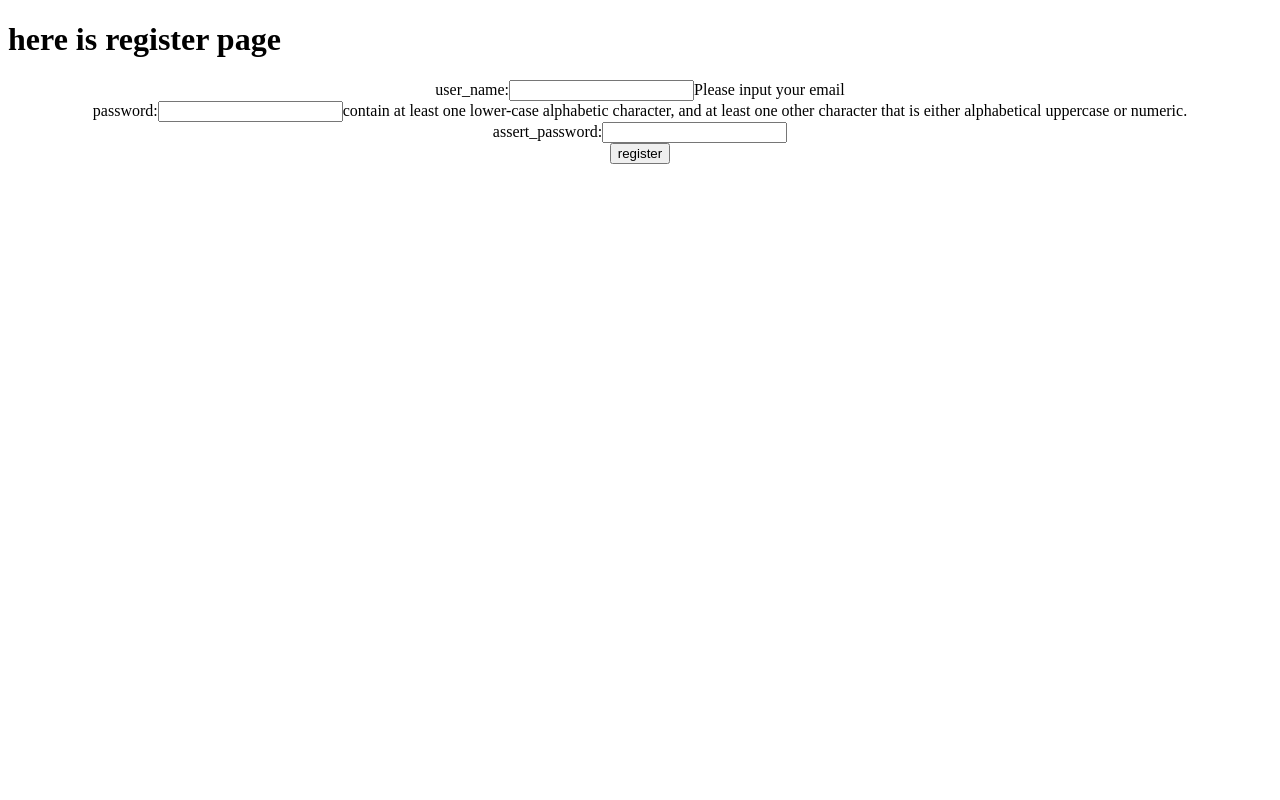
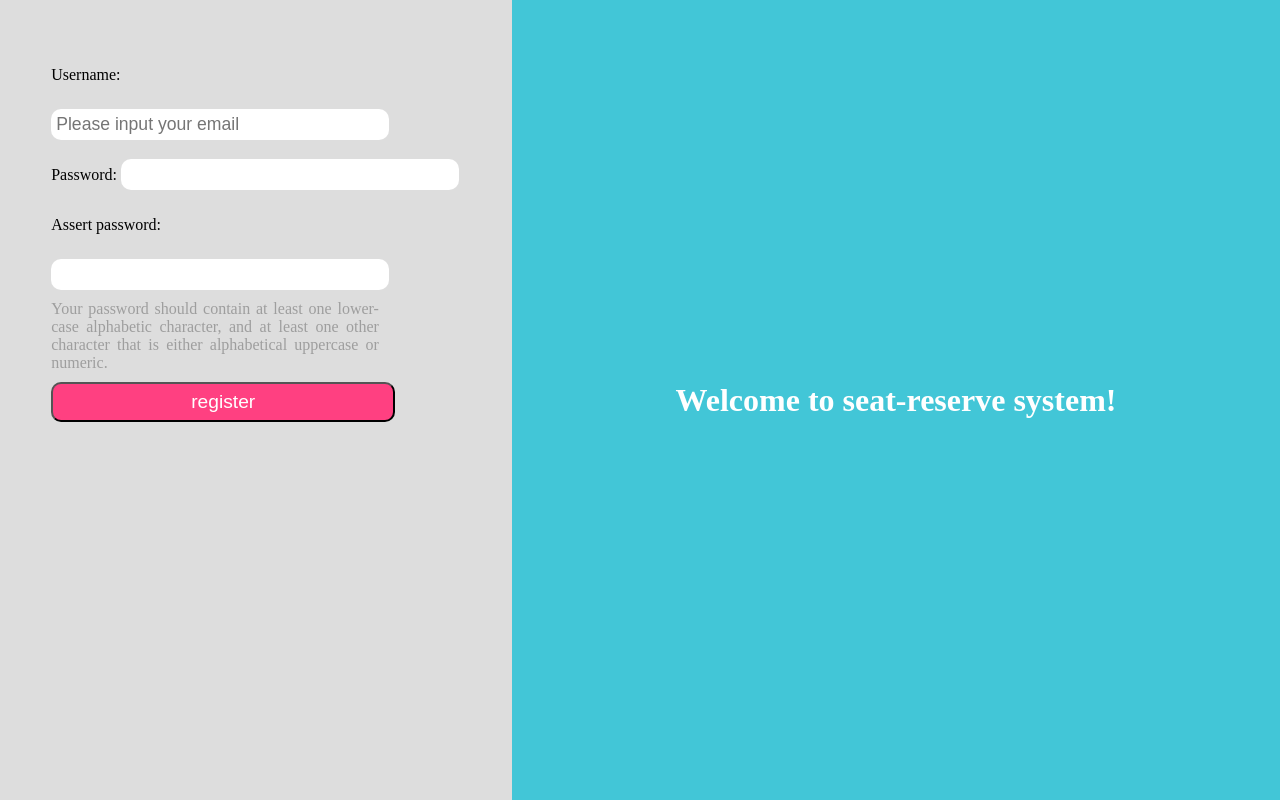
Before and after one commit to erxian78/erxian_airplane_git, a PHP site: page /register.html in a window 1280 px wide. Run offline with PHP 8.4, Linux system fonts and the light colour scheme.

Commit message:
UI improvement

```diff
--- /dev/null
+++ b/add-user.css
@@ -0,0 +1,99 @@
+* {
+    margin: 0;
+    padding: 0;
+}
+
+body {
+    background-color: rgba(189,189,189,0.5);
+}
+
+
+.welcome {
+    width: 60%;
+    background-color: rgba(0,188,212,0.7);
+    color: white;
+    float: right;
+    display: flex;
+    align-items: center;
+    justify-content: center;
+    position: fixed;
+    right: 0;
+    top: 0;
+    bottom: 0;
+}
+
+.login-form {
+    width: 40%;
+    padding-top: 50px;
+    display: flex;
+    justify-content: center;
+}
+
+.register-form {
+    width: 40%;
+    padding-top: 50px;
+}
+
+form {
+    width: 80%;
+    margin: 0 auto;
+}
+
+form a {
+    text-decoration: none;
+    outline: none;
+    display: inline-block;
+    margin-top: 20px;
+    margin-left: 10px;
+}
+
+form input[type=submit] {
+    -webkit-appearance: button;
+    width: 77%;
+    height: 40px;
+    background-color: #FF4081;
+    color: white;
+    border-radius: 10px;
+    font-size: 120%;
+    outline: none;
+    cursor: pointer;
+}
+
+.login-form form p {
+    padding: 30px;
+    height: 50px;
+    line-height: 50px;
+}
+
+.login-form form p input {
+    height: 30px;
+    width: 80%;
+    border: none;
+    border-radius: 10px;
+    padding: 5px;
+    font-size: 110%;
+    outline: none;
+}
+
+.register-form form p {
+    line-height: 50px;
+}
+
+.register-form span {
+    display: inline-block;
+    width: 80%;
+    text-align: justify;
+    margin-bottom: 10px;
+    color: #9e9e9e;
+}
+
+
+.register-form form p input {
+    /*height: 30px;*/
+    width: 80%;
+    border: none;
+    border-radius: 10px;
+    padding: 5px;
+    font-size: 110%;
+    outline: none;
+}
--- a/login-add.php
+++ b/login-add.php
@@ -9,7 +9,7 @@
 
 $user_name=$_REQUEST["user_name"];
 $password=md5($_REQUEST["password"]);
-$conn=new mysqli("127.0.0.1","root","","mysql");
+$conn=new mysqli("127.0.0.1","root","123456","airplane");
 if(!$conn)
 {
     die('connection_error'.mysql_error());
@@ -42,7 +42,6 @@ $result=$conn->query("select * from user_name_pwd where user_name='$user_name';"
  $lifeTime = 2 * 60;
  session_set_cookie_params($lifeTime);
  session_start();
- echo 'username'.$dbusername;
  $_SESSION["username"]=$dbusername;
  $_SESSION["code"]=mt_rand(0, 100000);//给session附一个随机值，防止用户直接通过调用界面访问welcome.php
 
--- a/register.html
+++ b/register.html
@@ -3,32 +3,44 @@
 <head>
     <meta charset="UTF-8">
     <title>register_page</title>
-    <style type="text/css">
-        form {
-            text-align: center;
-        }
-        </style>
-        </head>
+    <link rel="stylesheet" type="text/css" href="add-user.css" />
+    </head>
 <body>
-<h1>here is register page</h1>
-<form action="register.php" method="post" name="form_request" onsubmit="return check()">
-    user_name:<input type="email" name="user_name" id="user_name"><span>Please input your email</span><br>
-    password:<input type="password" name="password" id="password"><span>contain at least one lower-case alphabetic character, and at least one other character that is either alphabetical uppercase or numeric. </span><br>
-    assert_password:<input type="password" name="assert_password" id="assert_password"><br>
-    <input type="submit" value="register">
-</form>
+<div class="welcome">
+    <h1>Welcome to seat-reserve system!</h1>
+</div>
+<div class="register-form">
+    <form action="register.php" method="post" name="form_request" onsubmit="return check()">
+        <p>
+            Username:
+            <input type="email" name="user_name" id="user_name" placeholder="Please input your email">
+        </p>
+        <p>
+            Password:
+            <input type="password" name="password" id="password">
+        </p>
+        <p>
+            Assert password:
+            <input type="password" name="assert_password" id="assert_password">
+        </p>
+        <span>
+            Your password should contain at least one lower-case alphabetic character, and at least one other character that is either alphabetical uppercase or numeric.
+        </span><br>
+        <input type="submit" style="width: 84%;" value="register">
+    </form>
+</div>
 <script type="text/javascript">
     function check() {
-        var $user_name=document.getElementById("user_name").value;
-        var $password=document.getElementById("password").value;
-        var $assert_password=document.getElementById("assert_password").value;
-        var regex= /(^(?![0-9A-Z\W_!@#$%^&*`~()-+=]+$)((?![A-Za-z]+$)|(?![a-z0-9]+$)|(?![a-z\W_!@#$%^&*`~()-+=]+$))[a-zA-Z0-9\W_!@#$%^&*`~()-+=]{2,30}$)/;
+        var $user_name = document.getElementById("user_name").value;
+        var $password = document.getElementById("password").value;
+        var $assert_password = document.getElementById("assert_password").value;
+        var regex = /(^(?![0-9A-Z\W_!@#$%^&*`~()-+=]+$)((?![A-Za-z]+$)|(?![a-z0-9]+$)|(?![a-z\W_!@#$%^&*`~()-+=]+$))[a-zA-Z0-9\W_!@#$%^&*`~()-+=]{2,30}$)/;
         if($user_name.length==0||$password.length==0||$assert_password.length==0)
         {
             alert("input can not be null");
             return false;
         }
-        if($password!=$assert_password)
+        if($password != $assert_password)
         {
             alert("the password you entered two times are different!");
             return false;
@@ -39,10 +51,8 @@
             return false;
         }
         //password check
-
         return true;
     }
-
 </script>
 </body>
 </html>
--- a/register.php
+++ b/register.php
@@ -10,7 +10,7 @@ session_start();
 $user_name=$_REQUEST["user_name"];
 $password=md5($_REQUEST["password"]);
 
-$conn=new mysqli("127.0.0.1","root","","mysql");
+$conn=new mysqli("127.0.0.1","root","123456","airplane");
 if(!$conn)
 {
     die('connection_error'.mysql_error());
```
Also changed, not shown: add_user.html (+22 -14 lines), main.css (+43 -10 lines), main.html (+46 -27 lines), seat.php (+11 -2 lines), update-seat.php (+12 -1 lines).
